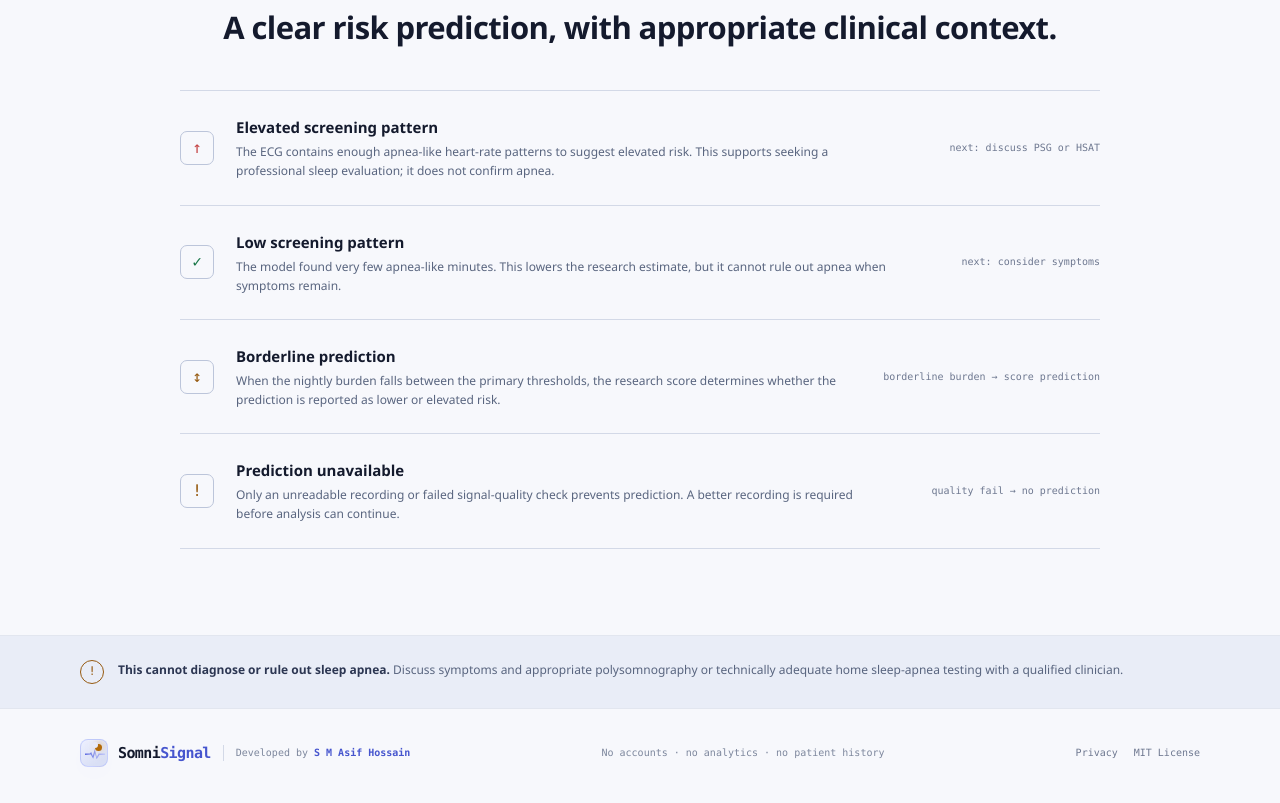
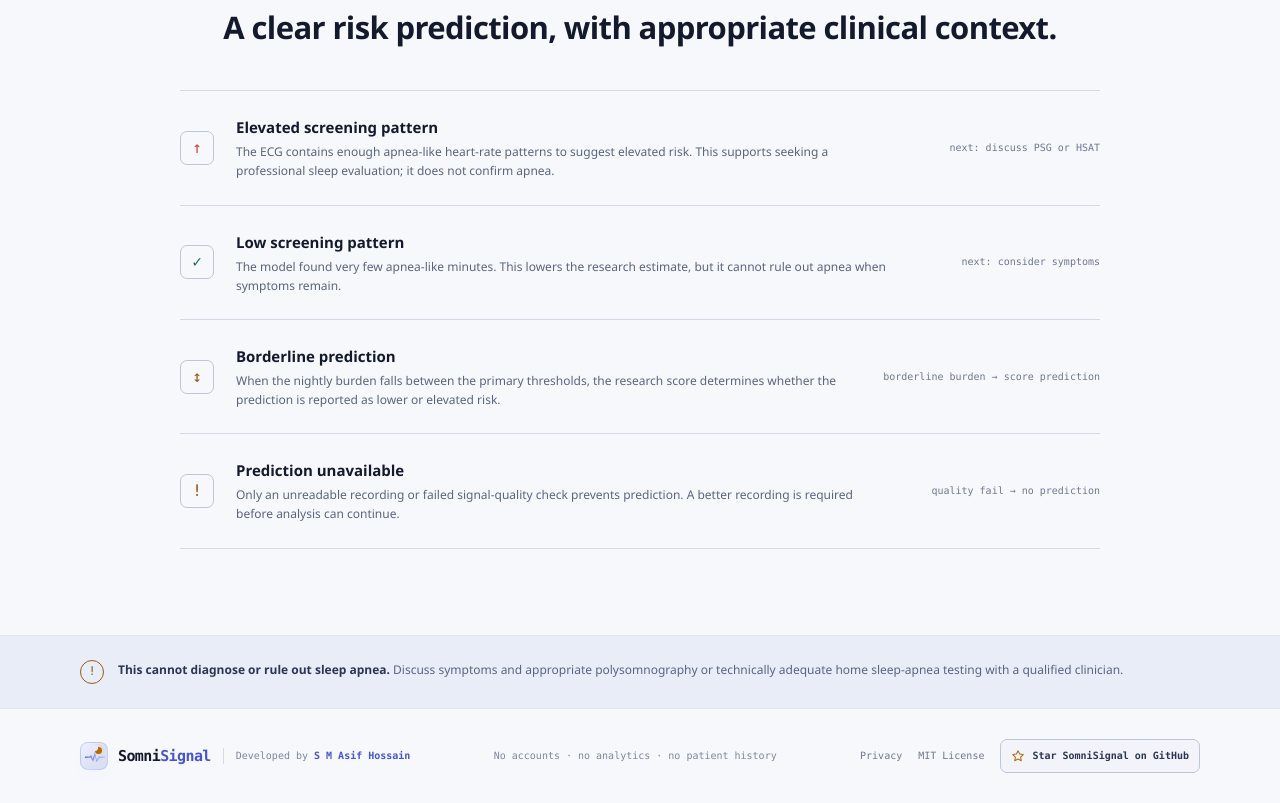
Before and after one commit to smAsifHossain/somnisignal, a plain HTML site: page frontend/index.html in a window 1280 px wide. Shown: the part 1690-2493 px from the top of the page. Drawn offline with Linux system fonts and the light colour scheme; no server answers.

Commit message:
Add GitHub star call to action

```diff
--- a/frontend/index.html
+++ b/frontend/index.html
@@ -153,7 +153,7 @@
           <span>Developed by <a href="https://www.linkedin.com/in/smasifhossain" target="_blank" rel="noopener noreferrer">S M Asif Hossain</a></span>
         </div>
         <p>No accounts · no analytics · no patient history</p>
-        <nav class="footer-links" aria-label="Footer navigation"><a href="privacy.html">Privacy</a><a href="license.html">MIT License</a></nav>
+        <nav class="footer-links" aria-label="Footer navigation"><a href="privacy.html">Privacy</a><a href="license.html">MIT License</a><a class="footer-star" href="https://github.com/smAsifHossain/somnisignal" target="_blank" rel="noopener noreferrer"><svg viewBox="0 0 24 24" aria-hidden="true"><path d="m12 3 2.8 5.7 6.2.9-4.5 4.4 1.1 6.2-5.6-3-5.6 3 1.1-6.2L3 9.6l6.2-.9L12 3Z"></path></svg>Star SomniSignal on GitHub</a></nav>
       </div>
     </footer>
   </body>
--- a/frontend/styles.css
+++ b/frontend/styles.css
@@ -239,9 +239,12 @@ footer { padding: 30px 0; background: var(--ink); }
 .footer-branding strong { color: var(--fg-dim); font-weight: 650; }
 .footer-branding > span a { color: var(--accent-soft); font-weight: 650; text-decoration: none; }
 .footer-branding > span a:hover, .footer-branding > span a:focus-visible { text-decoration: underline; text-underline-offset: 4px; }
-.footer-links { display: flex; align-items: center; gap: 16px; }
+.footer-links { display: flex; align-items: center; gap: 16px; flex-wrap: wrap; }
 .footer-links a { color: var(--fg-faint); text-decoration: none; }
 .footer-links a:hover, .footer-links a:focus-visible { color: var(--fg); text-decoration: underline; text-underline-offset: 4px; }
+.footer-links .footer-star { display: inline-flex; min-height: 34px; align-items: center; gap: 7px; padding: 6px 10px; border: 1px solid var(--line-500); border-radius: 7px; color: var(--fg-muted); background: var(--navy-850); font-weight: 700; transition: color .18s ease, border-color .18s ease, background .18s ease, transform .18s ease; }
+.footer-links .footer-star svg { width: 14px; height: 14px; fill: none; stroke: var(--moon); stroke-linecap: round; stroke-linejoin: round; stroke-width: 1.8; }
+.footer-links .footer-star:hover, .footer-links .footer-star:focus-visible { color: var(--fg); border-color: var(--accent); background: var(--navy-700); text-decoration: none; transform: translateY(-1px); }
 .license-copy { max-width: 760px; margin: 0 auto; padding: 28px; border: 1px solid var(--line-700); border-radius: 9px; color: var(--fg-dim); background: var(--navy-850); font-family: var(--mono); font-size: 12px; white-space: pre-wrap; }
 
 @media (max-width: 820px) {
```
Also changed, not shown: README.md.
